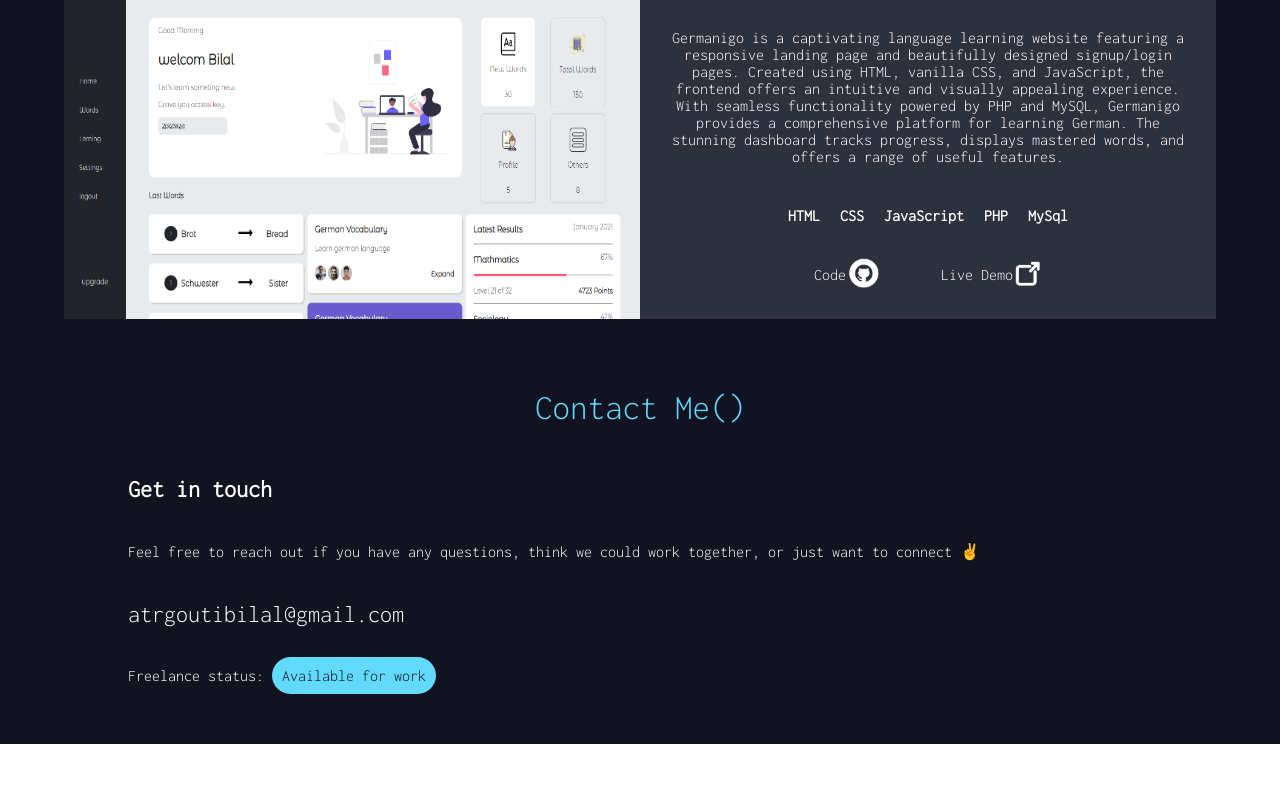
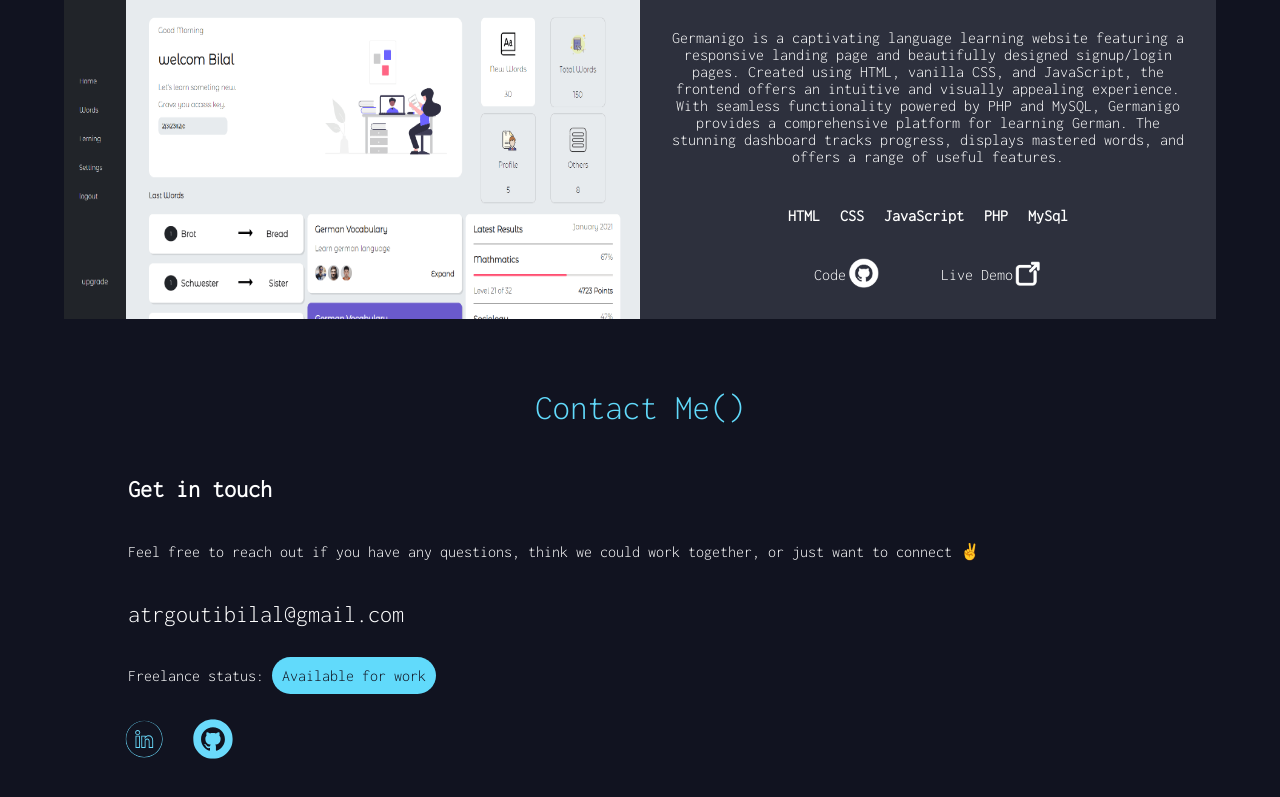
Before and after one commit to atrgouti/portfolio, a React (Vite) app: page / in a window 1280 px wide. Shown: the part 2608-3405 px from the top of the page. Before the commit the page ends 3352 px from the top, so only its background shows below. Built offline with nearby package versions, Linux system fonts and the light colour scheme.

Commit message:
add social media

```diff
--- a/src/Contact.jsx
+++ b/src/Contact.jsx
@@ -1,4 +1,6 @@
 import "./contactstyle.css"
+import linkdlen from "../Photos/linkdlen.svg"
+import github from "../Photos/github.svg"
 export default function Contact(){
     return(
         <div className="contactContainer">
@@ -9,7 +11,8 @@ export default function Contact(){
                 <p className="email">atrgoutibilal@gmail.com</p>
                 <p className="freelance">Freelance status: <span className="Available">Available for work</span></p>
                 <div className="social-media">
-
+                    <a href="https://www.linkedin.com/in/bilal-atrgouti-98b202237/" target="_blank"><img src={linkdlen} alt="" className="linko" /></a>
+                    <a href="https://github.com/atrgouti" target="_blank"><img src={github} alt=""  /></a>
                 </div>
             </div>
         </div>
--- a/src/contactstyle.css
+++ b/src/contactstyle.css
@@ -37,6 +37,16 @@ body{
     color: #111320;
     border-radius: 20px;
 }
+.contactContainer .social-media img{
+    height: 70px;
+    position: relative;
+    right: 20px;
+    cursor: pointer;
+}
+.contactContainer .social-media img:hover{
+        scale: 1.2;
+        transition: 0.1s;
+}
 
 @media screen and (max-width: 800px){
     .contactContainer .letContact .freelance{
```
